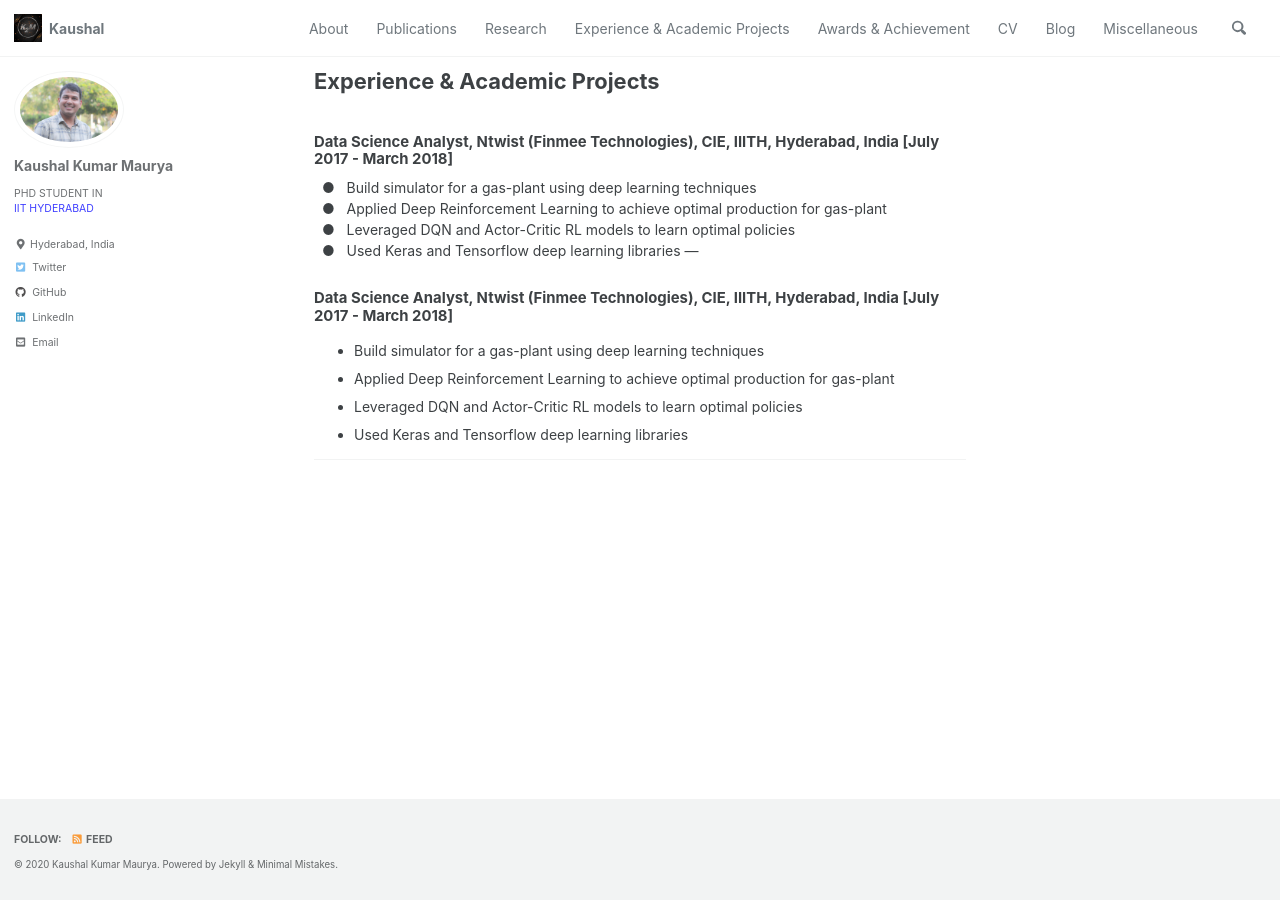
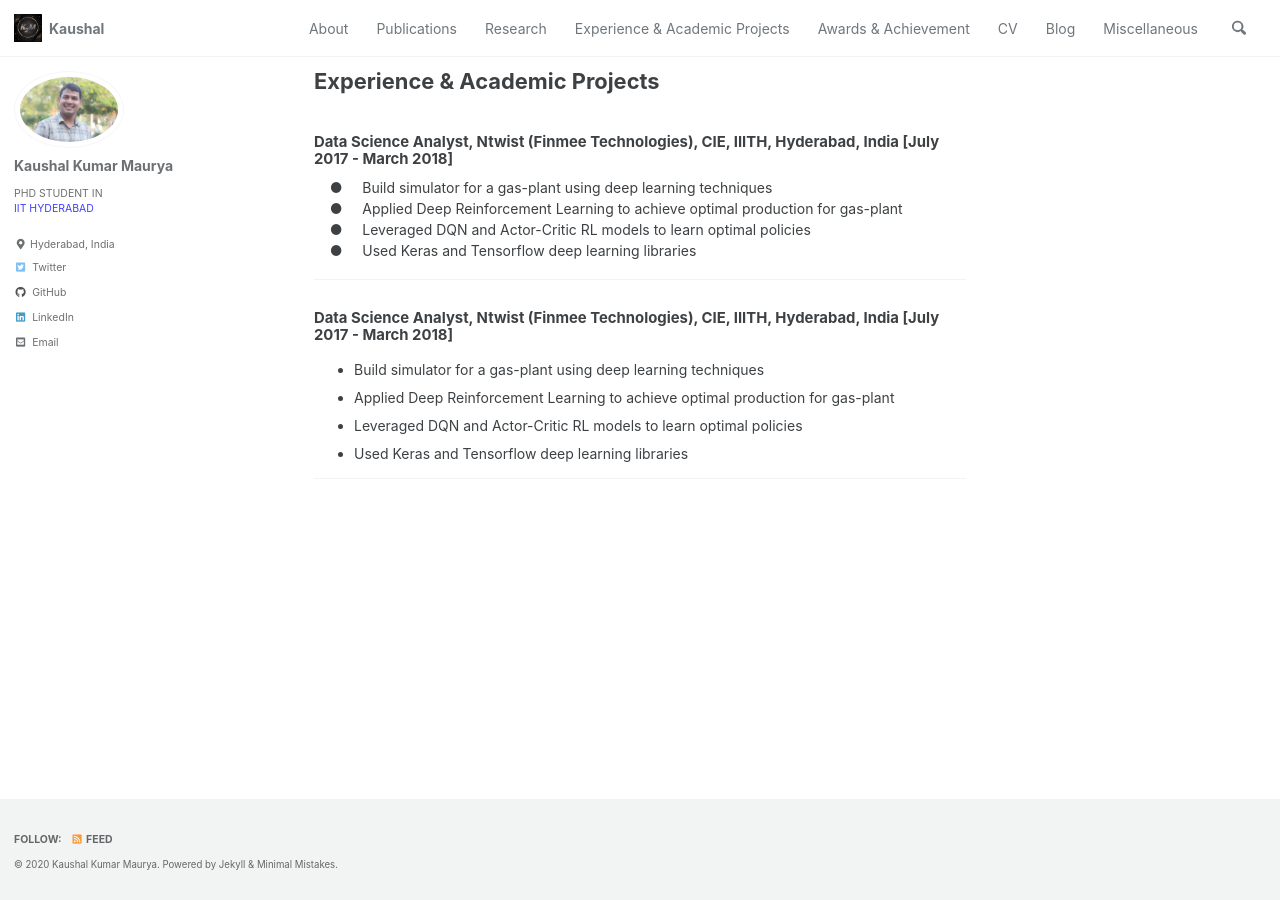
Before and after one commit to harshayelleni/harshayelleni.github.io, a Jekyll site: the page built from _pages/experience_academic_projects.md, in a window 1280 px wide. Built offline with Jekyll 4.4.1, drawn with Linux system fonts in a browser that asks for light colours; cached includes are drawn as plain includes; some of the changed lines change nothing that is shown.

Commit message:
doing modifications

```diff
--- a/_pages/experience_academic_projects.md
+++ b/_pages/experience_academic_projects.md
@@ -5,10 +5,11 @@
 
 
 #### Data Science Analyst, Ntwist (Finmee Technologies), CIE, IIITH, Hyderabad, India [July 2017 - March 2018]
-&nbsp; &#9679; &nbsp; Build simulator for a gas-plant using deep learning techniques
-&nbsp; &#9679; &nbsp; Applied Deep Reinforcement Learning to achieve optimal production for gas-plant
-&nbsp; &#9679; &nbsp; Leveraged DQN and Actor-Critic RL models to learn optimal policies
-&nbsp; &#9679; &nbsp; Used Keras and Tensorflow deep learning libraries
+&nbsp; &nbsp; &#9679; &nbsp; &nbsp; Build simulator for a gas-plant using deep learning techniques
+&nbsp; &nbsp; &#9679; &nbsp; &nbsp; Applied Deep Reinforcement Learning to achieve optimal production for gas-plant
+&nbsp; &nbsp; &#9679; &nbsp; &nbsp; Leveraged DQN and Actor-Critic RL models to learn optimal policies
+&nbsp; &nbsp; &#9679; &nbsp; &nbsp; Used Keras and Tensorflow deep learning libraries
+
 ---
 #### Data Science Analyst, Ntwist (Finmee Technologies), CIE, IIITH, Hyderabad, India [July 2017 - March 2018]
 * Build simulator for a gas-plant using deep learning techniques
```
